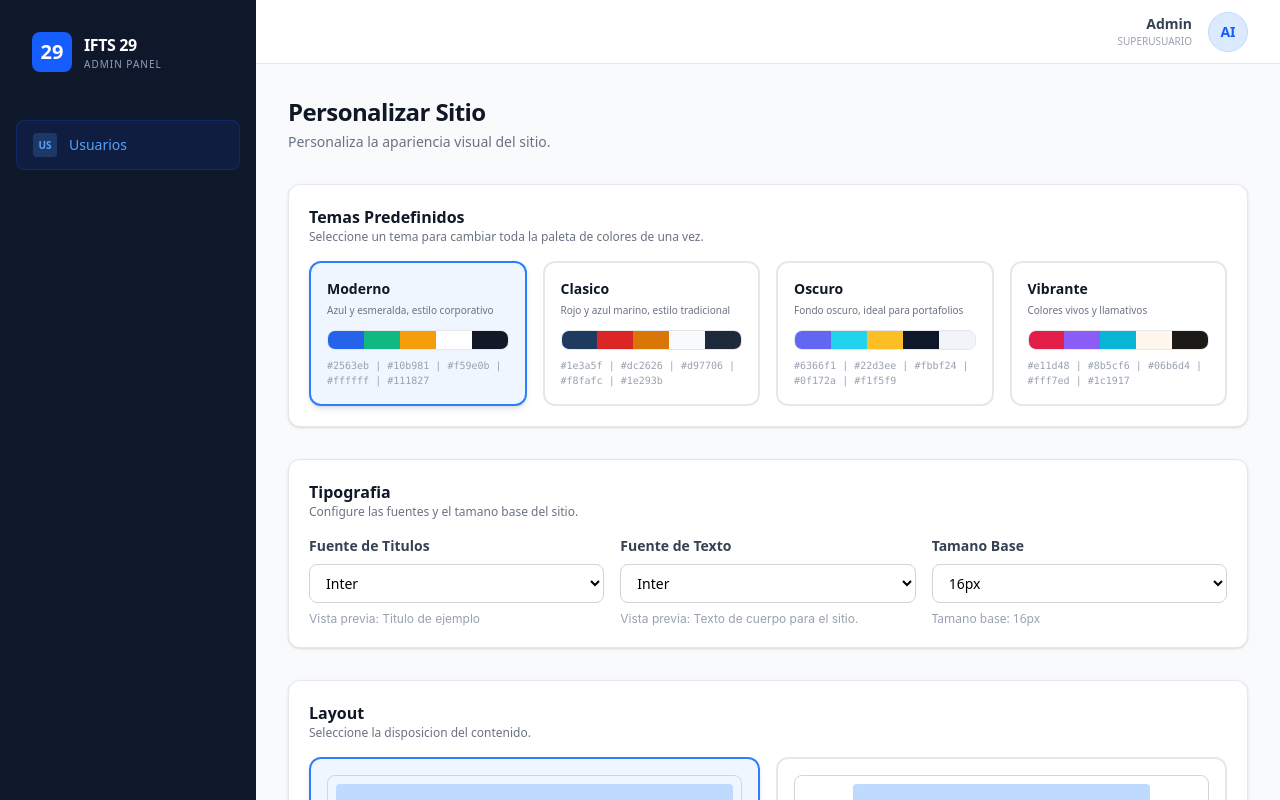
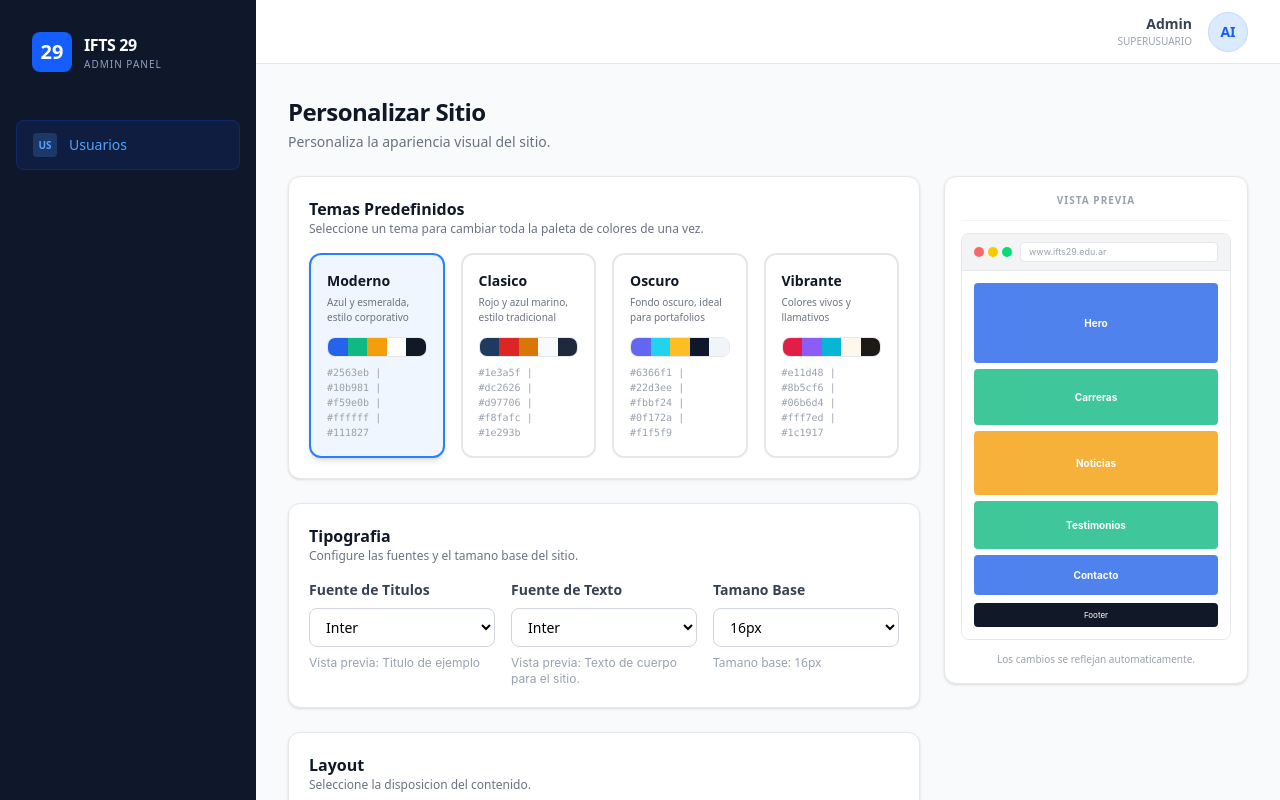
Before and after one commit to Lute86/ProyectoIntegradorTDS, a React (Vite) app in the folder App/frontend/: page /admin/personalizar in a window 1280 px wide. Shown: the top 800 px of the page. Built offline with nearby package versions, Linux system fonts and the light colour scheme.

Commit message:
feat(fe/admin): implement PreviewPanel and refactor PersonalizarPage layout

```diff
--- /dev/null
+++ b/App/frontend/src/components/admin/PreviewPanel.tsx
@@ -0,0 +1,86 @@
+import { useSiteConfigStore } from '../../stores/siteConfigStore';
+
+const SECTION_BLOCKS: Record<string, { alto: string; color: 'primary' | 'secondary' | 'accent'; label: string }> = {
+  hero: { alto: 'h-20', color: 'primary', label: 'Hero' },
+  carreras: { alto: 'h-14', color: 'secondary', label: 'Carreras' },
+  noticias: { alto: 'h-16', color: 'accent', label: 'Noticias' },
+  testimonios: { alto: 'h-12', color: 'secondary', label: 'Testimonios' },
+  contacto: { alto: 'h-10', color: 'primary', label: 'Contacto' },
+};
+
+const PreviewPanel = () => {
+  const { config } = useSiteConfigStore();
+
+  return (
+    <div className="bg-white rounded-xl shadow-sm border border-gray-200 p-4 space-y-3 sticky top-8">
+      {/* Encabezado del panel */}
+      <div className="text-center pb-3 border-b border-gray-100">
+        <p className="text-[10px] uppercase tracking-widest text-gray-400 font-semibold">Vista Previa</p>
+      </div>
+
+      {/* Simulacion de navegador */}
+      <div
+        className="rounded-lg border border-gray-200 overflow-hidden"
+        style={{ fontFamily: config.typography.bodyFont }}
+      >
+        {/* Barra de direcciones simulada */}
+        <div className="flex items-center gap-2 px-3 py-2 bg-gray-100 border-b border-gray-200">
+          <div className="flex gap-1">
+            <span className="w-2.5 h-2.5 rounded-full bg-red-400" />
+            <span className="w-2.5 h-2.5 rounded-full bg-yellow-400" />
+            <span className="w-2.5 h-2.5 rounded-full bg-green-400" />
+          </div>
+          <div className="flex-1 h-5 bg-white rounded text-[9px] text-gray-400 flex items-center px-2 border border-gray-200">
+            www.ifts29.edu.ar
+          </div>
+        </div>
+
+        {/* Contenido de la mini-pagina */}
+        <div
+          className="space-y-1.5 p-3"
+          style={{ backgroundColor: config.colors.background }}
+        >
+          {config.sections
+            .filter((s) => s.visible)
+            .map((s) => {
+              const block = SECTION_BLOCKS[s.id];
+              if (!block) return null;
+
+              const colorMap = {
+                primary: config.colors.primary,
+                secondary: config.colors.secondary,
+                accent: config.colors.accent,
+              };
+
+              return (
+                <div
+                  key={s.id}
+                  className={`${block.alto} rounded flex items-center justify-center text-white text-[10px] font-bold opacity-80`}
+                  style={{
+                    backgroundColor: colorMap[block.color],
+                    fontFamily: config.typography.headingFont,
+                  }}
+                >
+                  {block.label}
+                </div>
+              );
+            })}
+
+          {/* Pie de pagina simulado */}
+          <div
+            className="h-6 rounded flex items-center justify-center text-[8px] mt-2"
+            style={{ backgroundColor: config.colors.text, color: config.colors.background }}
+          >
+            Footer
+          </div>
+        </div>
+      </div>
+
+      <p className="text-[10px] text-gray-400 text-center">
+        Los cambios se reflejan automaticamente.
+      </p>
+    </div>
+  );
+};
+
+export default PreviewPanel;
--- a/App/frontend/src/pages/admin/PersonalizarPage/PersonalizarPage.tsx
+++ b/App/frontend/src/pages/admin/PersonalizarPage/PersonalizarPage.tsx
@@ -4,6 +4,7 @@ import ThemePresets from '../../../components/admin/ThemePresets';
 import TypographyConfig from '../../../components/admin/TypographyConfig';
 import LayoutSelector from '../../../components/admin/LayoutSelector';
 import SectionManager from '../../../components/admin/SectionManager';
+import PreviewPanel from '../../../components/admin/PreviewPanel';
 
 const COLOR_LABELS: Record<string, string> = {
   primary: 'Color Principal',
@@ -17,13 +18,16 @@ const PersonalizarPage = () => {
   const { config, updateColors } = useSiteConfigStore();
 
   return (
-    <div className="p-4 md:p-8 space-y-8 animate-in fade-in duration-500">
+    <div className="p-4 md:p-8 animate-in fade-in duration-500">
       {/* Header de la pagina */}
-      <div>
+      <div className="mb-6">
         <h1 className="text-2xl font-bold text-gray-900 tracking-tight">Personalizar Sitio</h1>
         <p className="text-sm text-gray-500 mt-1">Personaliza la apariencia visual del sitio.</p>
       </div>
 
+      <div className="grid grid-cols-1 lg:grid-cols-3 gap-6">
+        {/* Columna izquierda: configuracion */}
+        <div className="lg:col-span-2 space-y-6">
           {/* Seccion: Temas predefinidos */}
           <section className="bg-white rounded-xl shadow-sm border border-gray-200 p-5 space-y-4">
             <div>
@@ -66,7 +70,7 @@ const PersonalizarPage = () => {
               <h2 className="text-base font-bold text-gray-900">Colores Personalizados</h2>
               <p className="text-xs text-gray-500">Ajuste cada color de forma individual.</p>
             </div>
-        <div className="grid grid-cols-1 sm:grid-cols-2 lg:grid-cols-3 gap-6">
+            <div className="grid grid-cols-1 sm:grid-cols-2 gap-6">
               {Object.entries(config.colors).map(([key, value]) => (
                 <ColorPicker
                   key={key}
@@ -76,19 +80,14 @@ const PersonalizarPage = () => {
                 />
               ))}
             </div>
+          </section>
+        </div>
 
-        {/* Preview de los colores actuales */}
-        <div className="mt-4 p-4 rounded-xl border border-gray-200 space-y-2" style={{ backgroundColor: config.colors.background }}>
-          <p className="text-sm font-semibold" style={{ color: config.colors.text }}>
-            Vista previa de colores
-          </p>
-          <div className="flex gap-2">
-            <span className="px-3 py-1 text-white text-xs font-bold rounded" style={{ backgroundColor: config.colors.primary }}>Primary</span>
-            <span className="px-3 py-1 text-white text-xs font-bold rounded" style={{ backgroundColor: config.colors.secondary }}>Secondary</span>
-            <span className="px-3 py-1 text-white text-xs font-bold rounded" style={{ backgroundColor: config.colors.accent }}>Accent</span>
+        {/* Columna derecha: vista previa en vivo */}
+        <div className="lg:col-span-1">
+          <PreviewPanel />
         </div>
       </div>
-      </section>
     </div>
   );
 };
```
Also changed, not shown: 1 other file (tests, documents, lock files or other folders). Lines whose indentation alone changed are shown as unchanged.
